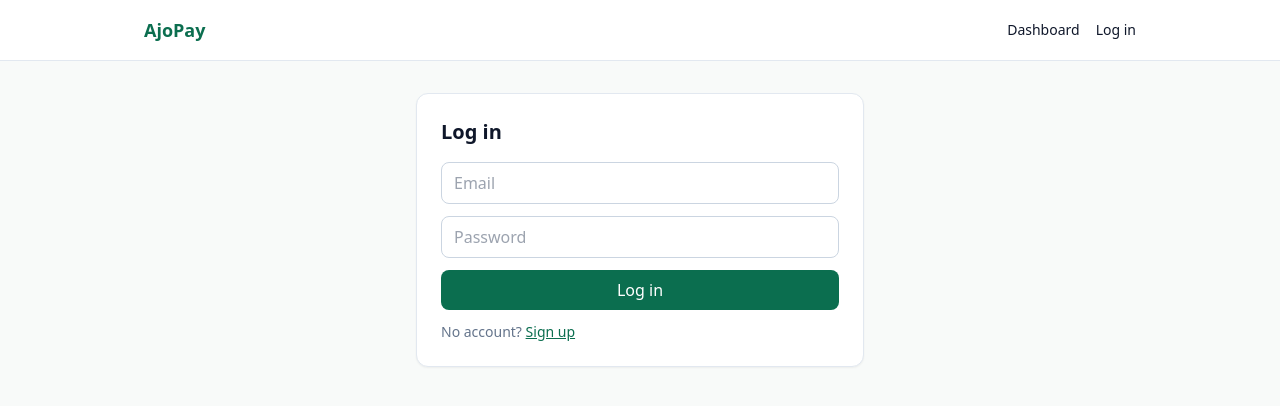
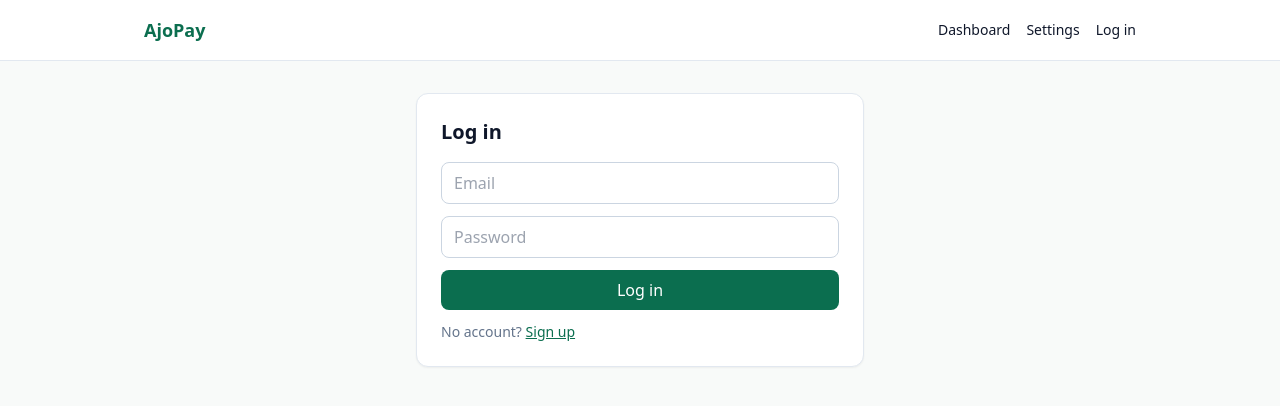
Before and after one commit to Ajo-Pay-app/AjoPay-frontend, a Next.js app: page /login in a window 1280 px wide. Shown: the top 406 px of the page. Built offline with nearby package versions, Linux system fonts and the light colour scheme; no server answers.

Commit message:
feat(nav): add settings page link to header navigation

```diff
--- a/app/layout.tsx
+++ b/app/layout.tsx
@@ -19,6 +19,9 @@ export default function RootLayout({ children }: { children: React.ReactNode })
               <a href="/dashboard" className="hover:underline">
                 Dashboard
               </a>
+              <a href="/settings" className="hover:underline">
+                Settings
+              </a>
               <a href="/login" className="hover:underline">
                 Log in
               </a>
```
